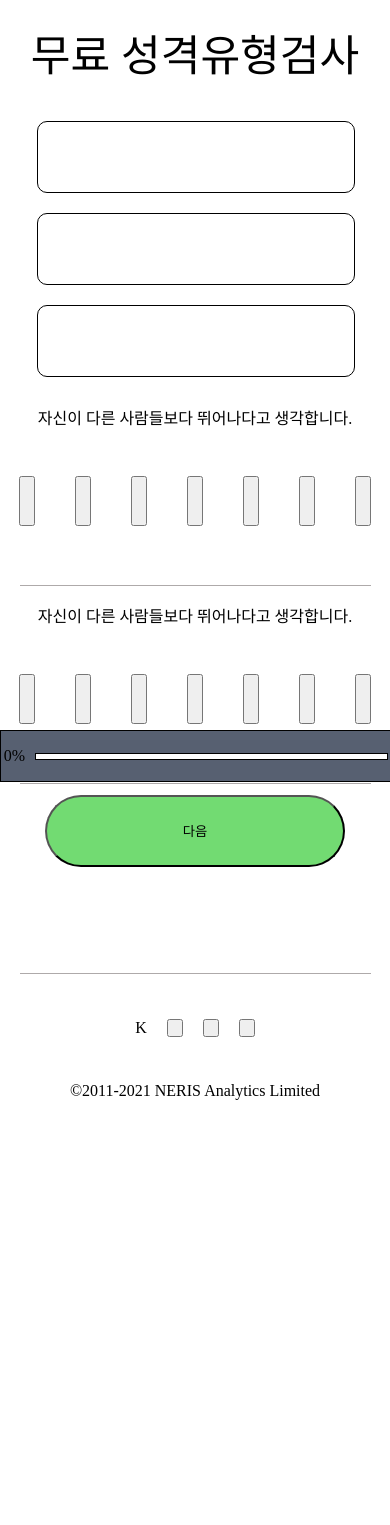
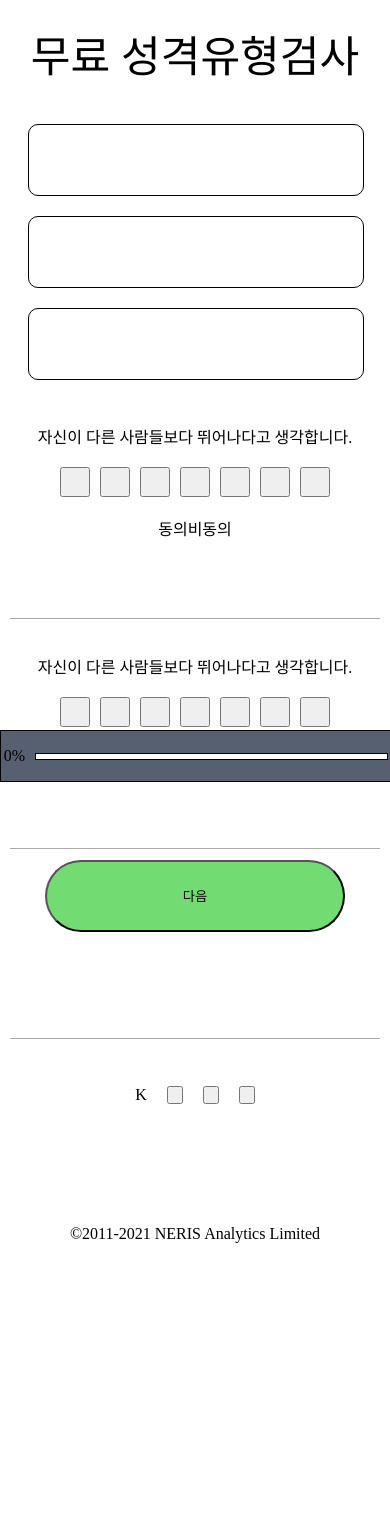
Before and after one commit to SEOKJUN-KO/Portfolio, a Django app: page /kor/test/ in a window 390 px wide; the page is wider, and only the part inside the window is pictured. Shown: the part 62-1587 px from the top of that part. Before the commit the page ends 1162 px from the top of that part, so only its background shows below. Run offline with Django 3.2, Linux system fonts and the light colour scheme.

Commit message:
2021-7-19

```diff
--- a/2021.웹근무/MBTI/MBTI/static/css/test.css
+++ b/2021.웹근무/MBTI/MBTI/static/css/test.css
@@ -34,6 +34,12 @@
     margin-left: 10px;
 }
 
+.percent-graph {
+    width: 0%;
+    height: 5px;
+    background: yellow;
+}
+
 .content-test {
     margin-top: 5%;
     width: 100%;
@@ -56,6 +62,10 @@
     width: 50px;
     height: 50px;
     margin: 20px;
+}
+
+.mobile-agree-div {
+    display: none;
 }
 
 .content-next {
@@ -90,6 +100,7 @@
 footer{
     margin-top: 10%;
     text-align: center;
+    height: 300px;
 }
 
 .sticky-bar{
@@ -110,6 +121,12 @@ footer{
     width: 90%;
     margin-left: 10px;
     background: white;
+}
+
+.sticky-percent-graph {
+    background: yellow;
+    width: 0%;
+    height: 5px;
 }
 
 
@@ -138,10 +155,19 @@ footer{
         display: flex;
     }
 
+    footer {
+        margin-top: 30%;
+    }
+
 }
 
-/* 태블릿 세로 미디어쿼리 */
-@media (max-width: 750px) {
+/* 태블릿 가로 미디어쿼리 */
+@media (max-width: 875px) {
+
+    .contents {
+        width: 95%;
+    }
+
     .content-divs {
         flex-direction: column;
     }
@@ -151,10 +177,77 @@ footer{
         height: 70px;
         margin-left: 5%;
     }
+
+    .content-test {
+        display: flex;
+        flex-direction: column;
+        height: 210px;
+    }
+
+    .agree {
+        display: none;
+    }
+
+    .disagree {
+        display: none;
+    }
+
+    .wrap-test-buttons button {
+        width: 50px;
+        height: 50px;
+        margin: 15px;
+    }
+
+    .mobile-agree-div {
+        display: flex;
+        text-align: center;
+        justify-content: center;
+        align-items: center;
+    }
+
+    .mobile-agree-div {
+
+    }
+
 }
 
 
-/* 핸드폰 미디어쿼리 */
-@media (max-width: 400px) {
+/* 테블릿 세로 2 */
+@media (max-width: 750px) {
+
+    .wrap-test-buttons button {
+        width: 35px;
+        height: 35px;
+        margin: 10px;
+    }
 
 }
+
+/* 핸드폰 */
+@media (max-width: 530px) {
+
+    .wrap-test-buttons button {
+        width: 30px;
+        height: 30px;
+        margin: 7px;
+    }
+
+}
+
+@media (max-width: 440px) {
+
+    .wrap-test-buttons button {
+        width: 30px;
+        height: 30px;
+        margin: 3px;
+    }
+
+}
+
+@media (max-width: 300px) {
+    .wrap-test-buttons button {
+        width: 20px;
+        height: 20px;
+        margin: 3px;
+    }
+}
--- /dev/null
+++ b/2021.웹근무/MBTI/MBTI/static/js/test.js
@@ -0,0 +1,17 @@
+const percent = document.getElementsByClassName("percent-graph");
+const percent2 = document.getElementsByClassName("sticky-percent-graph");
+const percentword = document.getElementsByClassName("percent-word");
+const percentword2 = document.getElementsByClassName("sticky-percent");
+
+
+var width = percent[0].style.width;
+var plus = 0;
+var added = '';
+function increase() {
+    plus = plus + 5;
+    added = plus + '%';
+    percent[0].style.width = added;
+    percent2[0].style.width = added;
+    percentword[0].innerHTML = added;
+    percentword2[0].innerHTML = added;
+}
--- a/2021.웹근무/MBTI/kor/templates/kor/category.html
+++ b/2021.웹근무/MBTI/kor/templates/kor/category.html
@@ -39,6 +39,7 @@
                 </div>
                 <div class="content-content-1">
                     <div class="wrap-characters">
+                        <div class="line1">
                             <a href="{% url 'kor:category_detail' %}">
                                 <div class="character">
                                     <img src="" alt="캐릭터">
@@ -63,6 +64,8 @@
                                     </p>
                                 </div>
                             </a>
+                        </div>
+                        <div class="line2">
                             <a href="#">
                                 <div class="character">
                                     <img src="" alt="캐릭터">
@@ -89,6 +92,7 @@
                             </a>
                         </div>
                     </div>
+                </div>
                 <div class="content-content-2">
 
                 </div>
--- a/2021.웹근무/MBTI/kor/templates/kor/test.html
+++ b/2021.웹근무/MBTI/kor/templates/kor/test.html
@@ -43,34 +43,48 @@
                     <div></div>
                 </div>
                 <div class="content-bar">
-                    <p class="percent">0%</p>
-                    <div class="graph-bar"></div>
+                    <p class="percent-word">0%</p>
+                    <div class="graph-bar">
+                        <div class="percent-graph"></div>
+                    </div>
                 </div>
                 <div class="content-test">
                     <p>자신이 다른 사람들보다 뛰어나다고 생각합니다.</p>
                     <div class="test-buttons">
+                        <p class="agree">동의</p>
+                        <div class="wrap-test-buttons">
+                            <button class="agree-3" onclick="increase()"></button>
+                            <button></button>
+                            <button></button>
+                            <button></button>
+                            <button></button>
+                            <button></button>
+                            <button></button>
+                        </div>
+                        <p class="disagree">비동의</p>
+                    </div>
+                    <div class="mobile-agree-div">
                         <p>동의</p>
-                        <button></button>
-                        <button></button>
-                        <button></button>
-                        <button></button>
-                        <button></button>
-                        <button></button>
-                        <button></button>
                         <p>비동의</p>
                     </div>
                 </div>
                 <div class="content-test">
                     <p>자신이 다른 사람들보다 뛰어나다고 생각합니다.</p>
                     <div class="test-buttons">
+                        <p class="agree">동의</p>
+                        <div class="wrap-test-buttons">
+                            <button class="agree-3" onclick="increase()"></button>
+                            <button class="agree-2"></button>
+                            <button class="agree-1"></button>
+                            <button class="zero"></button>
+                            <button class="disagree-1"></button>
+                            <button class="disagree-2"></button>
+                            <button class="disagree-3"></button>
+                        </div>
+                        <p class="disagree">비동의</p>
+                    </div>
+                    <div class="mobile-agree-div">
                         <p>동의</p>
-                        <button></button>
-                        <button></button>
-                        <button></button>
-                        <button></button>
-                        <button></button>
-                        <button></button>
-                        <button></button>
                         <p>비동의</p>
                     </div>
                 </div>
@@ -90,8 +104,9 @@
     </div><!--wrap-contents-->
     <div class="sticky-bar">
         <p class="sticky-percent">0%</p>
-        <div class="sticky-graph-bar"></div>
+        <div class="sticky-graph-bar"><div class="sticky-percent-graph"></div></div>
     </div>
     <script src="{% static 'js/frame.js' %}" type="text/javascript"></script>
+    <script src="{% static 'js/test.js' %}" type="text/javascript"></script>
     </body>
 </html>
```
Also changed, not shown: 2021.웹근무/MBTI/MBTI/static/css/category-detail.css (+14 -2 lines), 2021.웹근무/MBTI/MBTI/static/css/category.css (+46 -2 lines), 2021.웹근무/MBTI/kor/templates/kor/category-detail.html (+18 -5 lines). Lines whose indentation alone changed are shown as unchanged.
